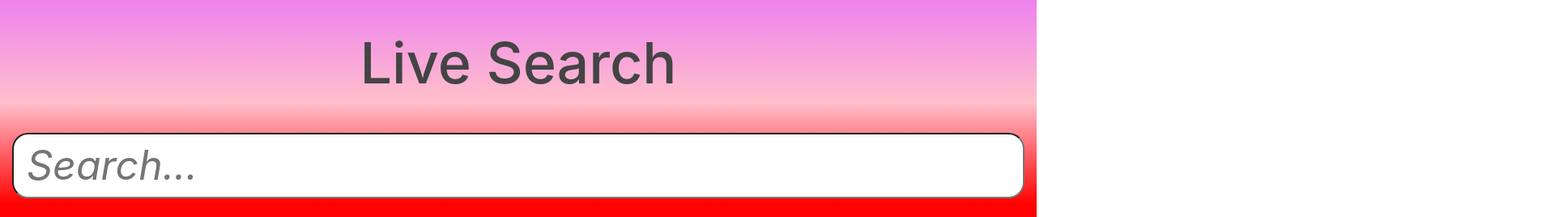
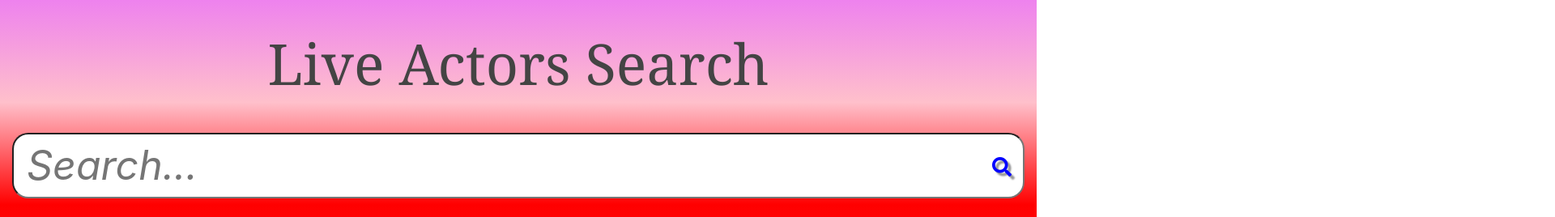
Before and after one commit to skytech1981/my-home-react, a React (Create React App) app: page / in a window 1280 px wide. Shown: the top 268 px of the page at 81% size, 1920 px wide, since content can reach past the window. Built offline with nearby package versions, Linux system fonts and the light colour scheme.

Commit message:
wrapping stuff for today

```diff
--- a/src/App.js
+++ b/src/App.js
@@ -9,7 +9,7 @@ import Search from './data-model/search';
 function App() {
   return (
     <div className="App" >
-           <Search/>
+          <Search/>
           <Actor/>
     </div>
   );
--- a/src/data-model/search.js
+++ b/src/data-model/search.js
@@ -1,4 +1,4 @@
-import React,{Component} from 'react';
+import React from 'react';
 import '../search.css'
 
 
@@ -15,19 +15,22 @@ this.State={
             }
         }
 
+handleonInputChange = (event) => {
+const query = event.target.value;
+// this.setState(state: {query:query});
 
+
+};
 
       render() {
         return (
                <div className="container ">
-                 <h2 className="heading ">Live Search </h2>
+                 <h2 className="heading "> Live Actors Search  </h2>
                  <label className="search-label" htmlFor="search-input">
-                    <input type="text"
-                    value=""
-                    id="search-input"
-                    placeholder=" Search..."
+                    <input type="text" name="" value="" id="search-input"            placeholder=" Search..."
+                    onChange={this.handleonInputChange}
                    />
-                <i class="fa fa-search" aria-hidden="true"/>
+                <i class="fa fa-search search-icon" aria-hidden="true"/>
 
                  </label>
                </div>
--- a/src/search.css
+++ b/src/search.css
@@ -23,26 +23,31 @@ font-style: italic;
 color: #444;
 box-sizing:border-box;
 border-radius: 20px;
-
+cursor: pointer;
 }
 
 .heading
 {
+    font-family: Cambria, Cochin, Georgia, Times, 'Times New Roman', serif;
     display: flex;
     justify-content: center;
 font-size:70px;
 padding:36px 0px;
 color: #444;
 text-align: center;
+text-shadow: 5px 5wr
+apping px 2px rgb(212, 103, 103);
 
 }
 
-i
+.search-icon
 {
 
   position: absolute;
-  margin-left: 200%;
+  margin-left: 100%;
    top: 30px;
   left: -40px;
   font-size: 24px;
+  color: blue;
+  text-shadow: 4px 4px 2px rgba(150, 150, 150, 1);
 }
```
